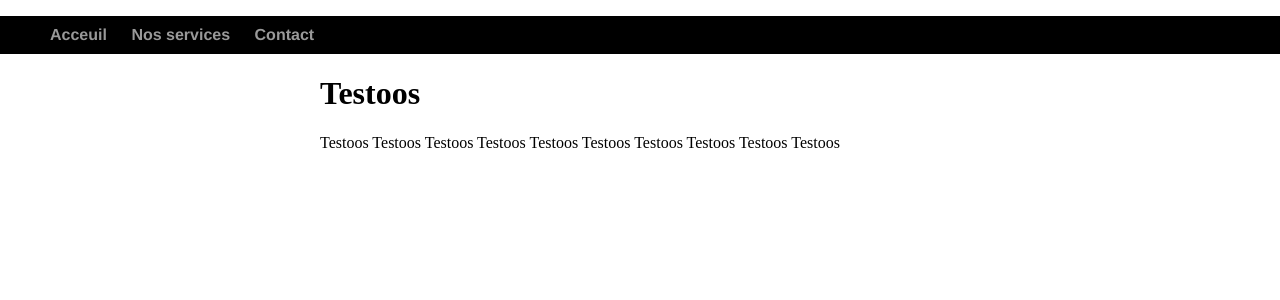
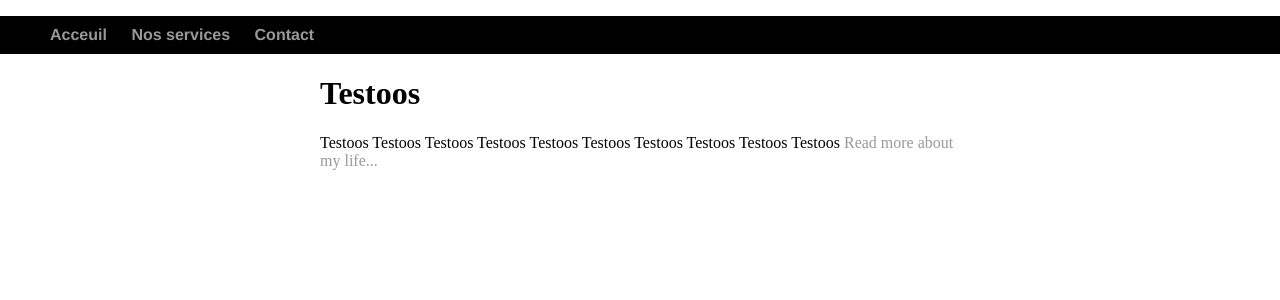
Before and after one commit to BobRendal/BobRendal.github.io, a Jekyll site: the page built from index.html, in a window 1280 px wide. Shown: the top 300 px of the page. Built offline with Jekyll 4.4.1, drawn with Linux system fonts in a browser that asks for light colours.

Commit message:
Update index.html

```diff
--- a/index.html
+++ b/index.html
@@ -4,5 +4,5 @@ title: Testoos
 ---
 <div class="blurb">
 	<h1>Testoos</h1>
-	<p>Testoos Testoos Testoos Testoos Testoos Testoos Testoos Testoos Testoos Testoos </p>
+	<p>Testoos Testoos Testoos Testoos Testoos Testoos Testoos Testoos Testoos Testoos <a href="/about">Read more about my life...</a></p>
 </div><!-- /.blurb -->
```
